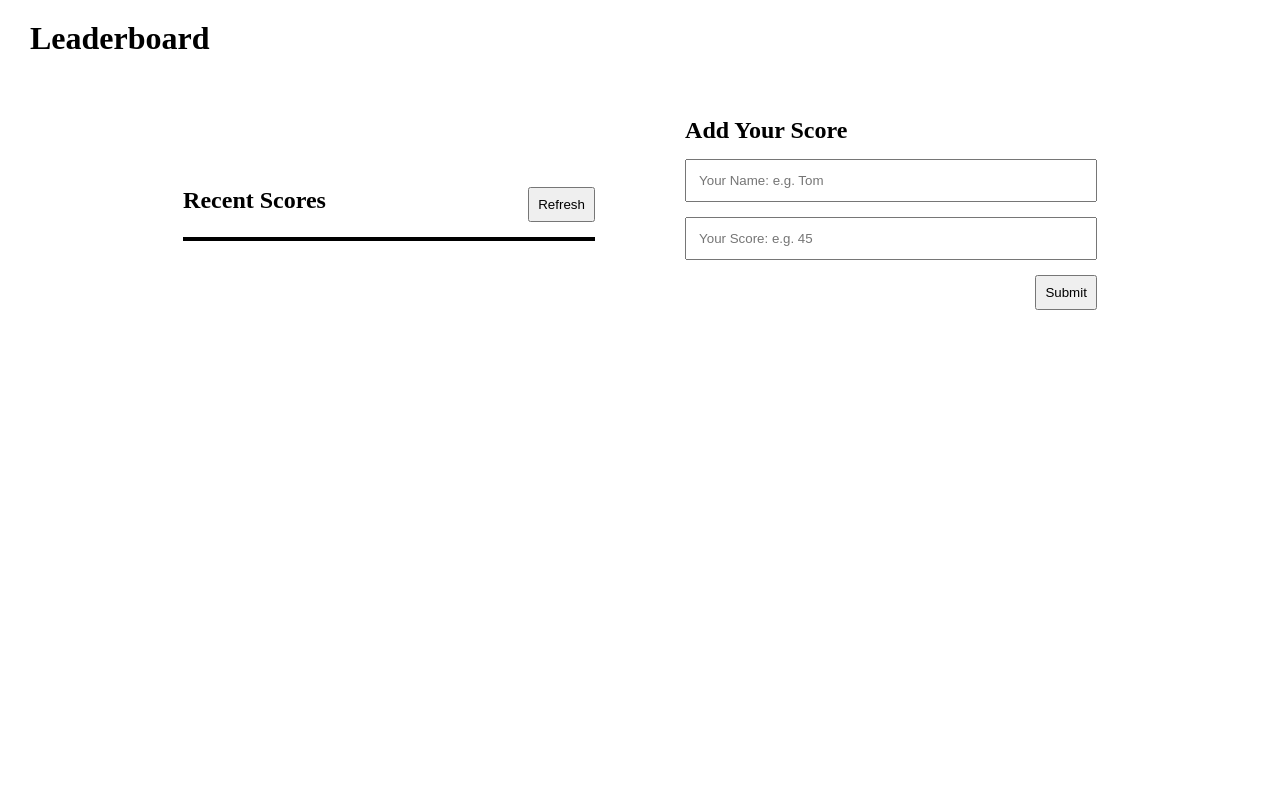
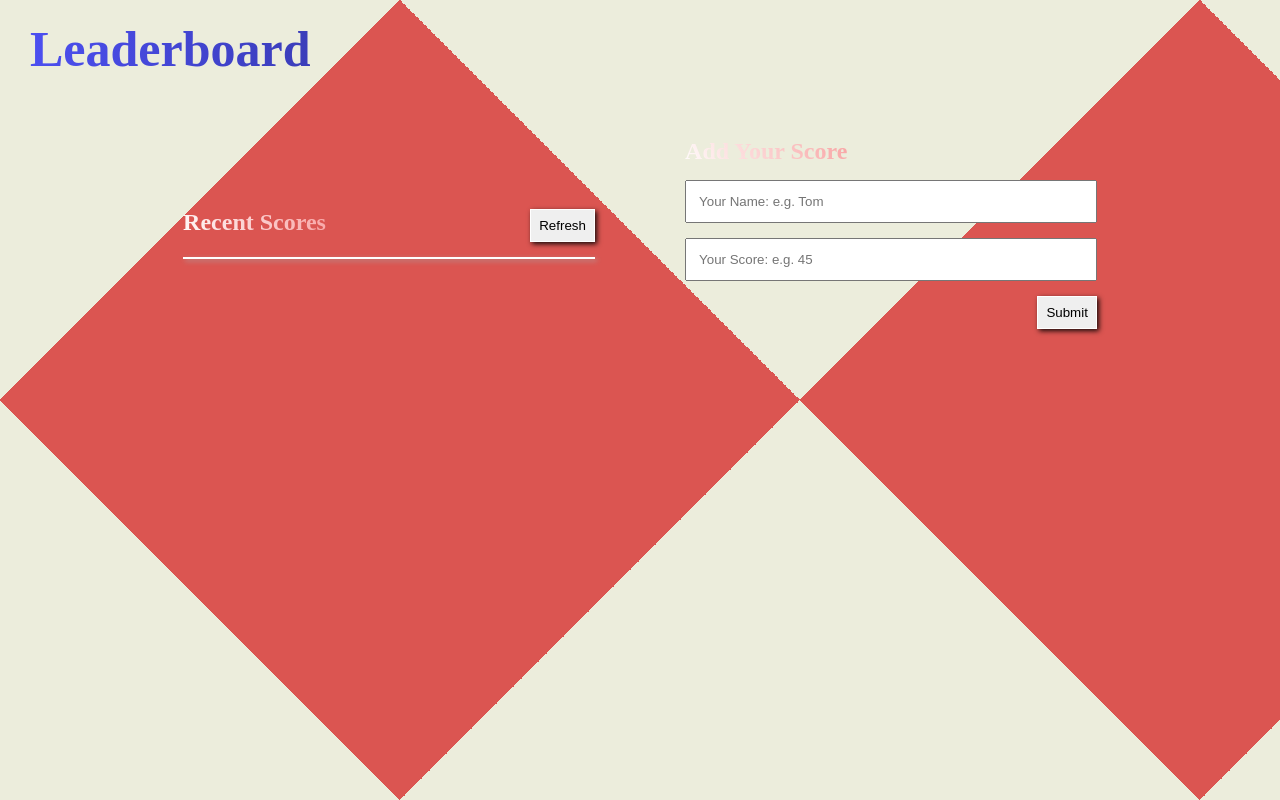
Before and after one commit to AngomRanjan/leaderboard, a website built with webpack: page src/index.html in a window 1280 px wide. Built offline with nearby package versions, Linux system fonts and the light colour scheme; no server answers.

Commit message:
Add Style

```diff
--- a/src/style.css
+++ b/src/style.css
@@ -6,6 +6,38 @@
 
 header {
   padding: 20px 30px;
+}
+
+body {
+  /* background-color: black;
+  background-image:
+    radial-gradient(white, rgba(255, 255, 255, 0.2) 2px, transparent 40px),
+    radial-gradient(white, rgba(255, 255, 255, 0.15) 1px, transparent 30px),
+    radial-gradient(white, rgba(255, 255, 255, 0.1) 2px, transparent 40px),
+    radial-gradient(rgba(255, 255, 255, 0.4), rgba(255, 255, 255, 0.1) 2px, transparent 30px);
+  background-size: 550px 550px, 350px 350px, 250px 250px, 150px 150px;
+  background-position: 0 0, 40px 60px, 130px 270px, 70px 100px; */
+  background:
+    linear-gradient(135deg, #eceddc 25%, transparent 25%),
+    linear-gradient(225deg, #eceddc 25%, transparent 25%),
+    linear-gradient(315deg, #eceddc 25%, transparent 25%),
+    linear-gradient(45deg, #eceddc 25%, transparent 25%);
+  background-size: 100vh 100vh;
+  background-color: #db5551;
+}
+
+h1 {
+  font-size: 50px;
+  background-image: linear-gradient(90deg, #4c4ff0, #000103);
+  -webkit-background-clip: text;
+  -webkit-text-fill-color: transparent;
+}
+
+h2 {
+  font-size: 24px;
+  background-image: linear-gradient(60deg, #fffbfb, #f8a4a4);
+  -webkit-background-clip: text;
+  -webkit-text-fill-color: transparent;
 }
 
 main,
@@ -20,6 +52,8 @@ form {
 
 button {
   padding: 8px;
+  border: 1px solid rgb(255, 255, 255);
+  box-shadow: 2px 2px 5px rgba(0, 0, 0, 0.9);
 }
 
 main {
@@ -35,9 +69,11 @@ form {
 
 .leaderboard {
   list-style: none;
-  border: 2px solid #000;
   max-height: 50vh;
   overflow-y: auto;
+  border: 1px solid #fff;
+  box-shadow: 2px 2px 5px rgba(168, 166, 166, 0.9);
+  background-color: #fff;
 }
 
 .leaderboard,
```
Also changed, not shown: dist/main.bundle.js.
